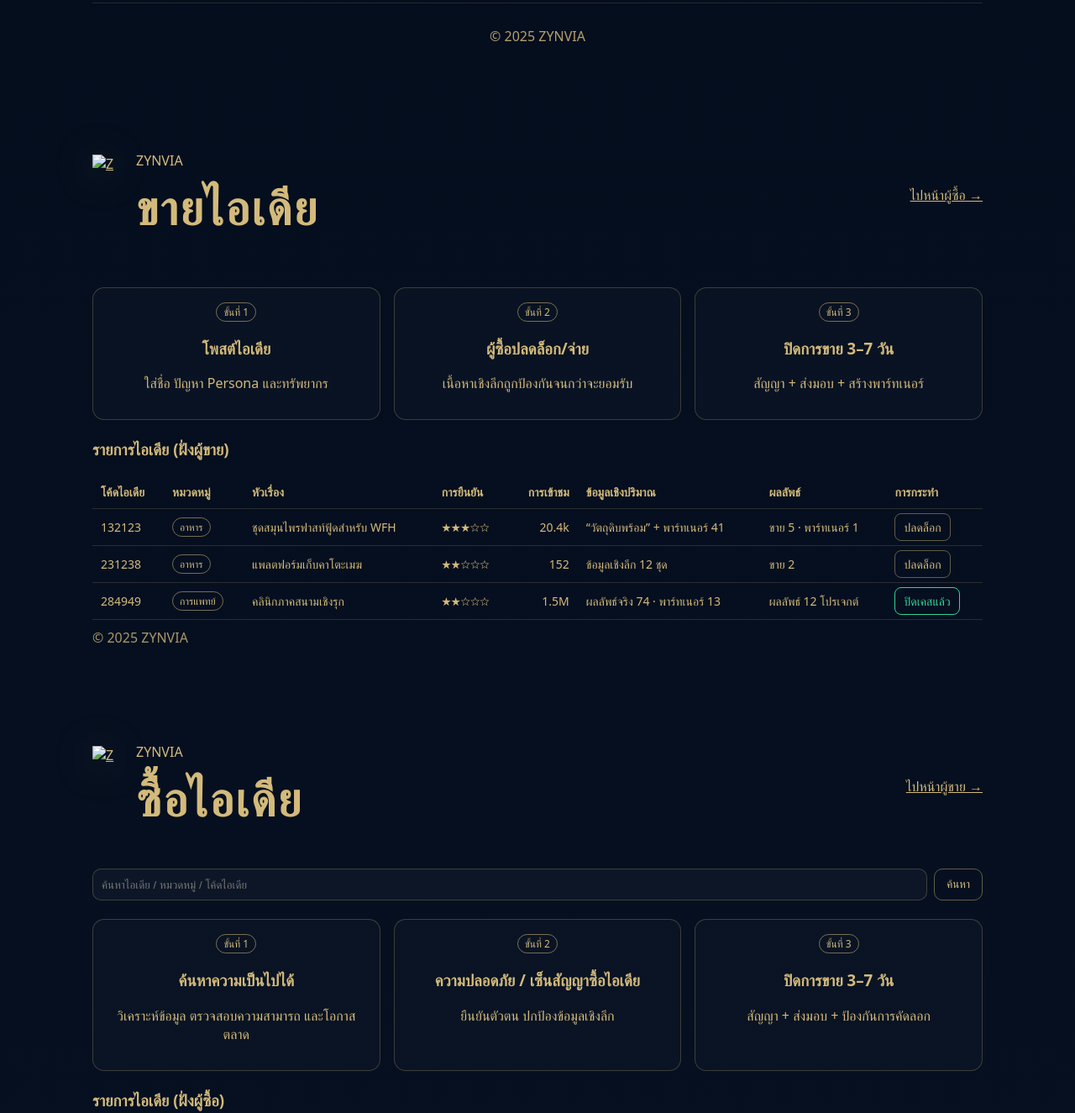
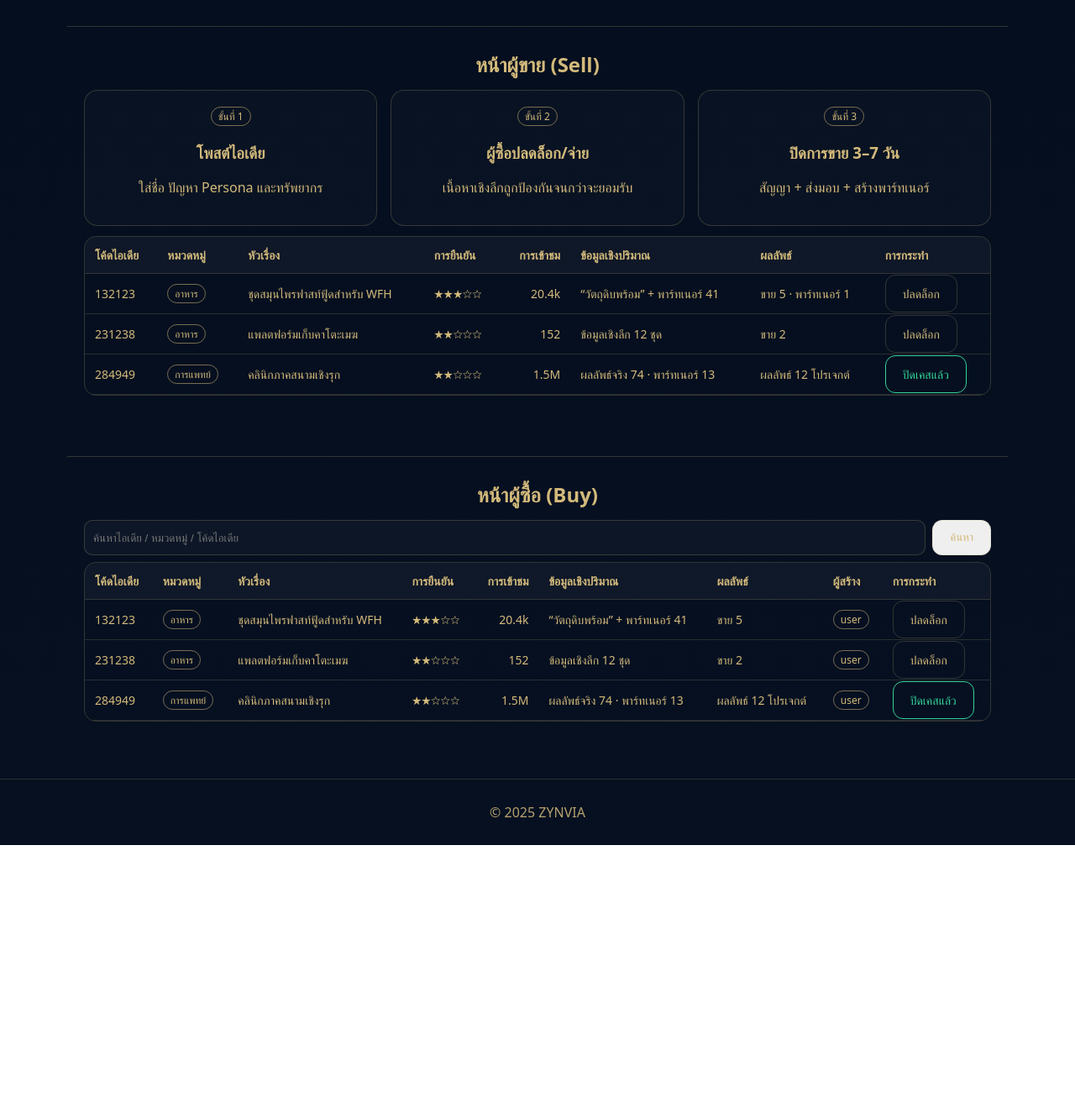
Before and after one commit to 6ix6ax/ZYNVIA, a plain HTML site: page index.html in a window 1280 px wide. Shown: the part 647-1972 px from the top of the page at 84% size. After the commit the page ends 1653 px from the top, so only its background shows below. Drawn offline with Linux system fonts and the light colour scheme.

Commit message:
Update index.html

```diff
--- a/index.html
+++ b/index.html
@@ -3,39 +3,62 @@
 <meta charset="utf-8"><meta name="viewport" content="width=device-width, initial-scale=1">
 <title>ZYNVIA — จับไอเดีย สร้างโอกาส เปลี่ยนโลก</title>
 <style>
-:root{
-  --bg:#040d1c; --gold:#d3ba7b; --gold-soft:#e6cf95; --ink:#0b0e14;
-}
-*{box-sizing:border-box} body{margin:0;font-family:system-ui,Arial,sans-serif;
-  color:var(--gold); background:radial-gradient(900px 500px at 70% 10%,rgba(211,186,123,.08),transparent 40%),
-  linear-gradient(180deg,var(--bg),#061021);}
-.container{max-width:1080px;margin:auto;padding:32px 20px;}
+:root{--bg:#040d1c;--gold:#d3ba7b;--line:rgba(211,186,123,.22)}
+*{box-sizing:border-box} body{margin:0;font-family:system-ui,Arial,sans-serif;color:var(--gold);
+background:radial-gradient(900px 500px at 70% 10%,rgba(211,186,123,.08),transparent 40%),
+linear-gradient(180deg,var(--bg),#061021)}
+.container{max-width:1120px;margin:auto;padding:32px 20px}
 .center{text-align:center}
 .logo{width:120px;height:120px;margin:40px auto 16px;display:block;filter:drop-shadow(0 6px 24px rgba(211,186,123,.25))}
-h1{font-size:56px;letter-spacing:.04em;margin:0 0 12px} .tag{opacity:.9;font-size:28px}
-.grid{display:grid;grid-template-columns:repeat(5,1fr);gap:22px; margin:42px 0}
-.card{border:1px solid rgba(211,186,123,.25);border-radius:16px;padding:18px;text-align:center;background:rgba(255,255,255,.02)}
+h1{font-size:48px;letter-spacing:.04em;margin:0 0 10px}
+.tag{opacity:.9;font-size:22px}
+.grid{display:grid;grid-template-columns:repeat(5,1fr);gap:22px;margin:36px 0}
+.card{border:1px solid var(--line);border-radius:16px;padding:18px;text-align:center;background:rgba(255,255,255,.02)}
+.card:hover{background:rgba(211,186,123,.07)}
 .icon{font-size:26px;margin-bottom:8px}
-.btns{display:flex;gap:12px;justify-content:center;margin:36px 0 10px}
-.btn{padding:12px 20px;border-radius:12px;border:1.5px solid rgba(211,186,123,.5);color:var(--gold);text-decoration:none}
-.btn.gold{background:var(--gold);color:var(--ink);border-color:transparent}
-a.card{color:inherit;text-decoration:none} a.card:hover{background:rgba(211,186,123,.07)}
-footer{border-top:1px solid rgba(211,186,123,.18);text-align:center;padding:28px 0;opacity:.85}
-@media(max-width:840px){.grid{grid-template-columns:repeat(2,1fr)} h1{font-size:40px}}
+.btns{display:flex;gap:12px;justify-content:center;margin:28px 0 6px}
+.btn{padding:12px 20px;border-radius:12px;border:1.5px solid var(--line);color:var(--gold);text-decoration:none}
+.btn.gold{background:var(--gold);color:#0b0e14;border-color:transparent}
+section{scroll-margin-top:80px}
+.section{border-top:1px solid var(--line);margin-top:40px;padding-top:28px}
+.row{overflow-x:auto;border:1px solid var(--line);border-radius:14px}
+table{width:100%;border-collapse:collapse;font-size:14px}
+th,td{padding:12px;border-bottom:1px solid rgba(211,186,123,.18);text-align:left}
+th{text-align:left;background:rgba(255,255,255,.04)}
+.badge{display:inline-block;border:1px solid rgba(211,186,123,.55);padding:2px 8px;border-radius:999px;font-size:12px}
+.topbar{position:sticky;top:0;backdrop-filter:saturate(130%) blur(8px);background:#040d1ccc;border-bottom:1px solid var(--line);z-index:10}
+.nav{display:flex;gap:14px;align-items:center;justify-content:space-between;max-width:1120px;margin:auto;padding:10px 20px}
+.nav a{color:var(--gold);text-decoration:none;border:1px solid transparent;padding:6px 10px;border-radius:10px}
+.nav a:hover{border-color:var(--line)}
+footer{border-top:1px solid var(--line);text-align:center;padding:28px 0;opacity:.85;margin-top:36px}
+@media(max-width:860px){.grid{grid-template-columns:repeat(2,1fr)} h1{font-size:36px}}
 </style>
 </head>
 <body>
-  <div class="container center">
+
+  <!-- NAV -->
+  <div class="topbar">
+    <div class="nav">
+      <a href="#top" style="display:flex;align-items:center;gap:10px"><img src="logo.png" alt="Z" style="width:28px;height:28px;object-fit:contain"> <b>ZYNVIA</b></a>
+      <div style="display:flex;gap:8px">
+        <a href="#seller">ผู้ขาย</a>
+        <a href="#buyer">ผู้ซื้อ</a>
+      </div>
+    </div>
+  </div>
+
+  <!-- TOP / HERO -->
+  <div id="top" class="container center">
     <img src="logo.png" alt="ZYNVIA" class="logo">
     <h1>ZYNVIA</h1>
     <div class="tag">จับไอเดีย สร้างโอกาส เปลี่ยนโลก</div>
 
     <!-- แถวไอคอน -->
     <div class="grid">
-      <a class="card" href="seller.html" title="ไปหน้าผู้ขาย">
+      <a class="card" href="#seller" title="ไปหน้าผู้ขาย">
         <div class="icon">💡</div><div>ขายไอเดีย</div>
       </a>
-      <a class="card" href="buyer.html" title="ไปหน้าผู้ซื้อ">
+      <a class="card" href="#buyer" title="ไปหน้าผู้ซื้อ">
         <div class="icon">💰</div><div>ซื้อไอเดีย</div>
       </a>
       <div class="card"><div class="icon">🤝</div><div>พาร์ทเนอร์ไอเดีย</div></div>
@@ -44,57 +67,22 @@
     </div>
 
     <div class="btns">
-      <a class="btn gold" href="seller.html">เริ่มขายไอเดีย</a>
-      <a class="btn" href="buyer.html">เริ่มค้นหาไอเดีย</a>
-    </div>
-    <footer>© 2025 ZYNVIA</footer>
-  </div>
-</body>
-</html>
-
-<!DOCTYPE html><html lang="th">
-<head>
-<meta charset="utf-8"><meta name="viewport" content="width=device-width, initial-scale=1">
-<title>ZYNVIA — หน้าผู้ขาย</title>
-<style>
-:root{--bg:#040d1c;--gold:#d3ba7b}
-body{margin:0;font-family:system-ui,Arial,sans-serif;color:var(--gold);
-     background:linear-gradient(180deg,var(--bg),#061021)}
-.container{max-width:1100px;margin:auto;padding:28px 20px}
-a{color:var(--gold)} .top{display:flex;align-items:center;gap:12px}
-.logo{width:40px} h1{margin:6px 0 0}
-.grid{display:grid;grid-template-columns:repeat(3,1fr);gap:16px;margin:22px 0}
-.card{border:1px solid rgba(211,186,123,.25);border-radius:14px;padding:16px;background:rgba(255,255,255,.02)}
-.badge{display:inline-block;border:1px solid rgba(211,186,123,.55);padding:2px 8px;border-radius:999px;font-size:12px}
-.table{width:100%;border-collapse:collapse;margin-top:16px;font-size:14px}
-.table th,.table td{padding:10px;border-bottom:1px solid rgba(211,186,123,.18);text-align:left}
-.actions a{border:1px solid rgba(211,186,123,.45);padding:6px 10px;border-radius:8px;text-decoration:none}
-.headerbar{display:flex;justify-content:space-between;align-items:center;margin:6px 0 10px}
-</style>
-</head>
-<body>
-  <div class="container">
-    <div class="headerbar">
-      <div class="top">
-        <a href="index.html"><img src="logo.png" class="logo" alt="Z"></a>
-        <div>
-          <div>ZYNVIA</div>
-          <h1>ขายไอเดีย</h1>
+      <a class="btn gold" href="#seller">เริ่มขายไอเดีย</a>
+      <a class="btn" href="#buyer">เริ่มค้นหาไอเดีย</a>
     </div>
   </div>
-      <a href="buyer.html">ไปหน้าผู้ซื้อ →</a>
-    </div>
 
-    <!-- ขั้นตอนผู้ขาย -->
-    <div class="grid">
+  <!-- SELLER SECTION -->
+  <div id="seller" class="container section">
+    <h2 class="center" style="margin:0 0 14px">หน้าผู้ขาย (Sell)</h2>
+    <div style="display:grid;grid-template-columns:repeat(3,1fr);gap:16px;margin:12px 0">
       <div class="card"><div class="badge">ขั้นที่ 1</div><h3>โพสต์ไอเดีย</h3><p>ใส่ชื่อ ปัญหา Persona และทรัพยากร</p></div>
       <div class="card"><div class="badge">ขั้นที่ 2</div><h3>ผู้ซื้อปลดล็อก/จ่าย</h3><p>เนื้อหาเชิงลึกถูกป้องกันจนกว่าจะยอมรับ</p></div>
       <div class="card"><div class="badge">ขั้นที่ 3</div><h3>ปิดการขาย 3–7 วัน</h3><p>สัญญา + ส่งมอบ + สร้างพาร์ทเนอร์</p></div>
     </div>
 
-    <!-- ตารางรายการ -->
-    <h3>รายการไอเดีย (ฝั่งผู้ขาย)</h3>
-    <table class="table">
+    <div class="row">
+      <table>
         <thead><tr>
           <th>โค้ดไอเดีย</th><th>หมวดหมู่</th><th>หัวเรื่อง</th><th>การยืนยัน</th>
           <th style="text-align:right">การเข้าชม</th><th>ข้อมูลเชิงปริมาณ</th><th>ผลลัพธ์</th><th>การกระทำ</th>
@@ -103,76 +91,35 @@
           <tr>
             <td>132123</td><td><span class="badge">อาหาร</span></td><td>ชุดสมุนไพรฟาสท์ฟู้ดสำหรับ WFH</td>
             <td>★★★☆☆</td><td style="text-align:right">20.4k</td><td>“วัตถุดิบพร้อม” + พาร์ทเนอร์ 41</td><td>ขาย 5 · พาร์ทเนอร์ 1</td>
-          <td class="actions"><a href="#">ปลดล็อก</a></td>
+            <td><a class="btn" href="#">ปลดล็อก</a></td>
           </tr>
           <tr>
             <td>231238</td><td><span class="badge">อาหาร</span></td><td>แพลตฟอร์มเก็บคาโตะเมฆ</td>
             <td>★★☆☆☆</td><td style="text-align:right">152</td><td>ข้อมูลเชิงลึก 12 ชุด</td><td>ขาย 2</td>
-          <td class="actions"><a href="#">ปลดล็อก</a></td>
+            <td><a class="btn" href="#">ปลดล็อก</a></td>
           </tr>
           <tr>
             <td>284949</td><td><span class="badge">การแพทย์</span></td><td>คลินิกภาคสนามเชิงรุก</td>
             <td>★★☆☆☆</td><td style="text-align:right">1.5M</td><td>ผลลัพธ์จริง 74 · พาร์ทเนอร์ 13</td><td>ผลลัพธ์ 12 โปรเจกต์</td>
-          <td class="actions"><a href="#" style="border-color:#34d399;color:#34d399">ปิดเคสแล้ว</a></td>
+            <td><a class="btn" style="border-color:#34d399;color:#34d399" href="#">ปิดเคสแล้ว</a></td>
           </tr>
         </tbody>
       </table>
-    <p style="opacity:.8;margin-top:10px">© 2025 ZYNVIA</p>
-  </div>
-</body>
-</html>
-
-<!DOCTYPE html><html lang="th">
-<head>
-<meta charset="utf-8"><meta name="viewport" content="width=device-width, initial-scale=1">
-<title>ZYNVIA — หน้าผู้ซื้อ</title>
-<style>
-:root{--bg:#040d1c;--gold:#d3ba7b}
-body{margin:0;font-family:system-ui,Arial,sans-serif;color:var(--gold);
-     background:linear-gradient(180deg,var(--bg),#061021)}
-.container{max-width:1100px;margin:auto;padding:28px 20px}
-a{color:var(--gold)} .top{display:flex;align-items:center;gap:12px}
-.logo{width:40px} h1{margin:6px 0 0}
-.grid{display:grid;grid-template-columns:repeat(3,1fr);gap:16px;margin:22px 0}
-.card{border:1px solid rgba(211,186,123,.25);border-radius:14px;padding:16px;background:rgba(255,255,255,.02)}
-.badge{display:inline-block;border:1px solid rgba(211,186,123,.55);padding:2px 8px;border-radius:999px;font-size:12px}
-.table{width:100%;border-collapse:collapse;margin-top:16px;font-size:14px}
-.table th,.table td{padding:10px;border-bottom:1px solid rgba(211,186,123,.18);text-align:left}
-.actions a{border:1px solid rgba(211,186,123,.45);padding:6px 10px;border-radius:8px;text-decoration:none}
-.headerbar{display:flex;justify-content:space-between;align-items:center;margin:6px 0 10px}
-.search{display:flex;gap:8px;margin:8px 0}
-.search input{flex:1;padding:10px;border-radius:10px;border:1px solid rgba(211,186,123,.25);background:rgba(255,255,255,.03);color:var(--gold)}
-.search button{padding:10px 14px;border-radius:10px;border:1px solid rgba(211,186,123,.45);background:transparent;color:var(--gold)}
-</style>
-</head>
-<body>
-  <div class="container">
-    <div class="headerbar">
-      <div class="top">
-        <a href="index.html"><img src="logo.png" class="logo" alt="Z"></a>
-        <div>
-          <div>ZYNVIA</div>
-          <h1>ซื้อไอเดีย</h1>
     </div>
   </div>
-      <a href="seller.html">ไปหน้าผู้ขาย →</a>
+
+  <!-- BUYER SECTION -->
+  <div id="buyer" class="container section">
+    <h2 class="center" style="margin:0 0 14px">หน้าผู้ซื้อ (Buy)</h2>
+
+    <div style="display:flex;gap:8px;margin:8px 0">
+      <input placeholder="ค้นหาไอเดีย / หมวดหมู่ / โค้ดไอเดีย"
+             style="flex:1;padding:10px;border-radius:10px;border:1px solid var(--line);background:rgba(255,255,255,.03);color:var(--gold)">
+      <button class="btn">ค้นหา</button>
     </div>
 
-    <!-- แถบค้นหา + ขั้นตอนผู้ซื้อ -->
-    <div class="search">
-      <input placeholder="ค้นหาไอเดีย / หมวดหมู่ / โค้ดไอเดีย">
-      <button>ค้นหา</button>
-    </div>
-
-    <div class="grid">
-      <div class="card"><div class="badge">ขั้นที่ 1</div><h3>ค้นหาความเป็นไปได้</h3><p>วิเคราะห์ข้อมูล ตรวจสอบความสามารถ และโอกาสตลาด</p></div>
-      <div class="card"><div class="badge">ขั้นที่ 2</div><h3>ความปลอดภัย / เซ็นสัญญาซื้อไอเดีย</h3><p>ยืนยันตัวตน ปกป้องข้อมูลเชิงลึก</p></div>
-      <div class="card"><div class="badge">ขั้นที่ 3</div><h3>ปิดการขาย 3–7 วัน</h3><p>สัญญา + ส่งมอบ + ป้องกันการคัดลอก</p></div>
-    </div>
-
-    <!-- ตารางรายการ -->
-    <h3>รายการไอเดีย (ฝั่งผู้ซื้อ)</h3>
-    <table class="table">
+    <div class="row">
+      <table>
         <thead><tr>
           <th>โค้ดไอเดีย</th><th>หมวดหมู่</th><th>หัวเรื่อง</th><th>การยืนยัน</th>
           <th style="text-align:right">การเข้าชม</th><th>ข้อมูลเชิงปริมาณ</th><th>ผลลัพธ์</th><th>ผู้สร้าง</th><th>การกระทำ</th>
@@ -181,21 +128,23 @@
           <tr>
             <td>132123</td><td><span class="badge">อาหาร</span></td><td>ชุดสมุนไพรฟาสท์ฟู้ดสำหรับ WFH</td>
             <td>★★★☆☆</td><td style="text-align:right">20.4k</td><td>“วัตถุดิบพร้อม” + พาร์ทเนอร์ 41</td><td>ขาย 5</td>
-          <td><span class="badge">user</span></td><td class="actions"><a href="#">ปลดล็อก</a></td>
+            <td><span class="badge">user</span></td><td><a class="btn" href="#">ปลดล็อก</a></td>
           </tr>
           <tr>
             <td>231238</td><td><span class="badge">อาหาร</span></td><td>แพลตฟอร์มเก็บคาโตะเมฆ</td>
             <td>★★☆☆☆</td><td style="text-align:right">152</td><td>ข้อมูลเชิงลึก 12 ชุด</td><td>ขาย 2</td>
-          <td><span class="badge">user</span></td><td class="actions"><a href="#">ปลดล็อก</a></td>
+            <td><span class="badge">user</span></td><td><a class="btn" href="#">ปลดล็อก</a></td>
           </tr>
           <tr>
             <td>284949</td><td><span class="badge">การแพทย์</span></td><td>คลินิกภาคสนามเชิงรุก</td>
             <td>★★☆☆☆</td><td style="text-align:right">1.5M</td><td>ผลลัพธ์จริง 74 · พาร์ทเนอร์ 13</td><td>ผลลัพธ์ 12 โปรเจกต์</td>
-          <td><span class="badge">user</span></td><td class="actions"><a href="#" style="border-color:#34d399;color:#34d399">ปิดเคสแล้ว</a></td>
+            <td><span class="badge">user</span></td><td><a class="btn" style="border-color:#34d399;color:#34d399" href="#">ปิดเคสแล้ว</a></td>
           </tr>
         </tbody>
       </table>
-    <p style="opacity:.8;margin-top:10px">© 2025 ZYNVIA</p>
     </div>
+  </div>
+
+  <footer>© 2025 ZYNVIA</footer>
 </body>
 </html>
```
Lines whose indentation alone changed are shown as unchanged.
